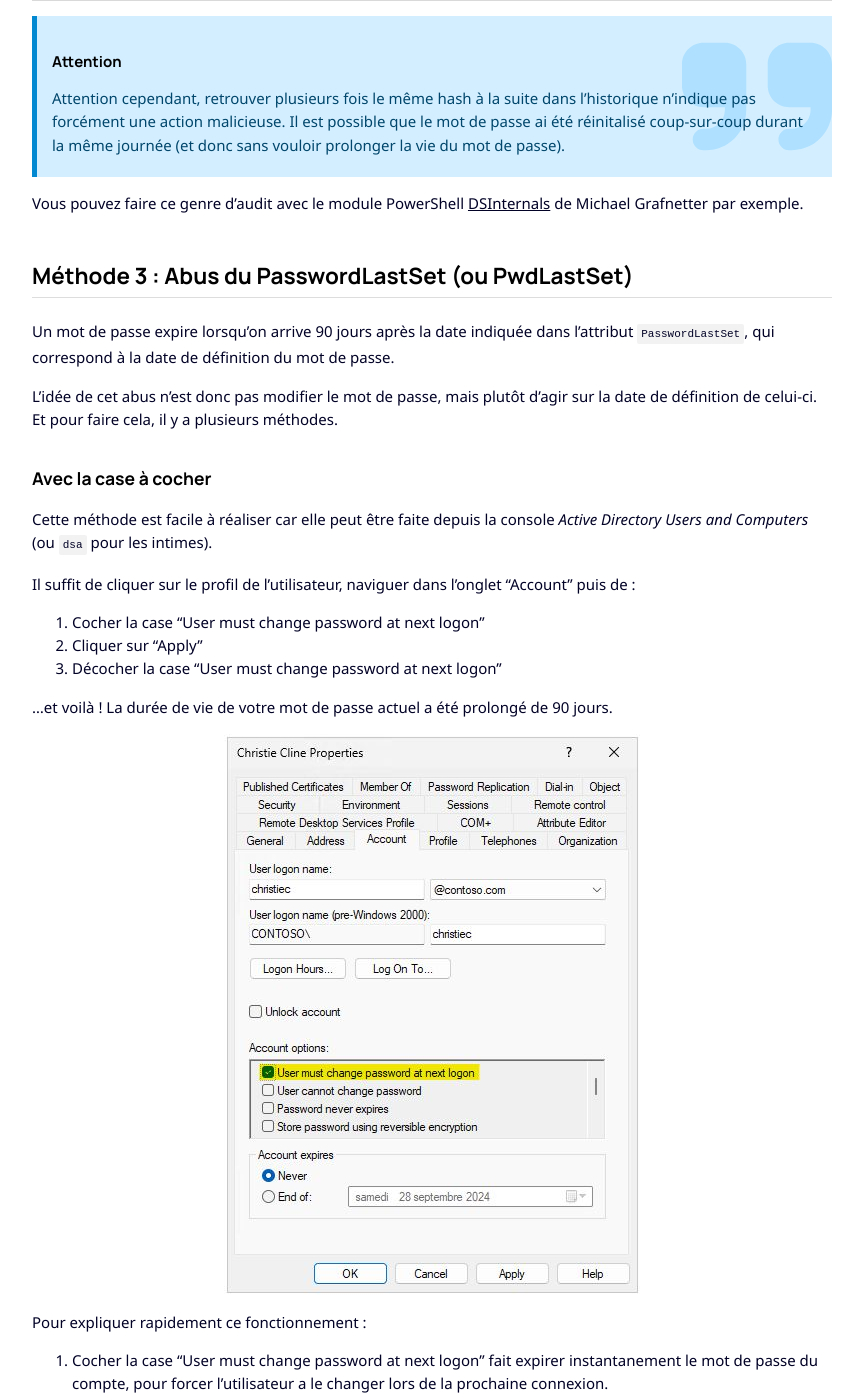
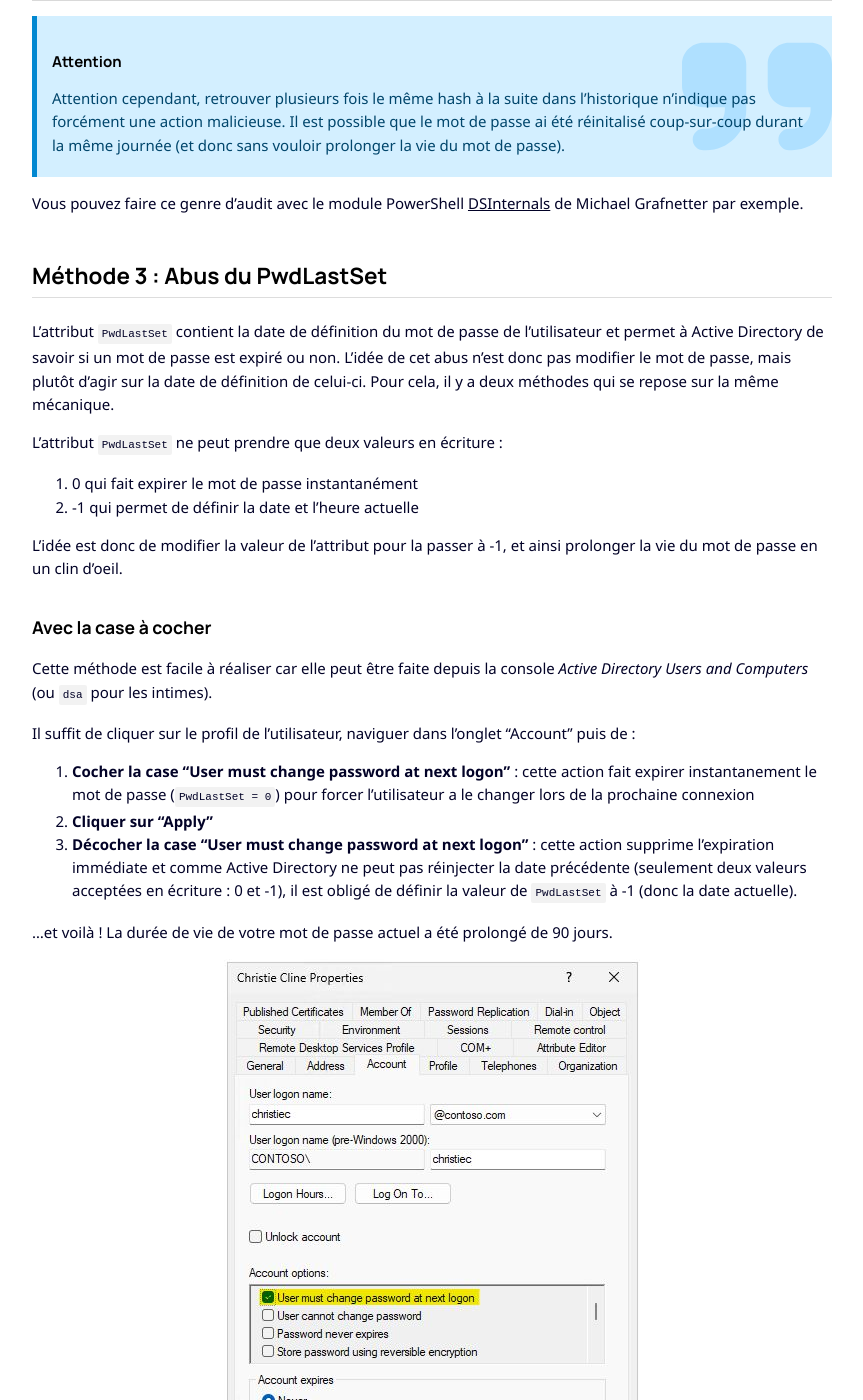
Before and after one commit to leobouard/leobouard.github.io, a Jekyll site: the page built from _posts/2024-09-15-prolonger-la-vie-mdp.md, in a window 1280 px wide and 1400 px high, scrolled down 3625 px. Shown: the whole window, without its empty margins (208-1071 px from the left). Built offline with Jekyll 4.4.1, drawn with Linux system fonts in a browser that asks for light colours; nearby versions of some CDN libraries; some web fonts are replaced; some of the changed text lies outside the part shown.

Commit message:
Ajout d'explications supplémentaires

````diff
--- a/_posts/2024-09-15-prolonger-la-vie-mdp.md
+++ b/_posts/2024-09-15-prolonger-la-vie-mdp.md
@@ -129,11 +129,16 @@ DistinguishedName : CN=Christie Cline,OU=Users,OU=CONTOSO,DC=contoso,DC=com
 
 Vous pouvez faire ce genre d'audit avec le module PowerShell [DSInternals](https://github.com/MichaelGrafnetter/DSInternals) de Michael Grafnetter par exemple.
 
-## Méthode 3 : Abus du PasswordLastSet (ou PwdLastSet)
+## Méthode 3 : Abus du PwdLastSet
 
-Un mot de passe expire lorsqu'on arrive 90 jours après la date indiquée dans l'attribut `PasswordLastSet`, qui correspond à la date de définition du mot de passe.
+L'attribut `PwdLastSet` contient la date de définition du mot de passe de l'utilisateur et permet à Active Directory de savoir si un mot de passe est expiré ou non. L'idée de cet abus n'est donc pas modifier le mot de passe, mais plutôt d'agir sur la date de définition de celui-ci. Pour cela, il y a deux méthodes qui se repose sur la même mécanique.
 
-L'idée de cet abus n'est donc pas modifier le mot de passe, mais plutôt d'agir sur la date de définition de celui-ci. Et pour faire cela, il y a plusieurs méthodes.
+L'attribut `PwdLastSet` ne peut prendre que deux valeurs en écriture :
+
+1. 0 qui fait expirer le mot de passe instantanément
+2. -1 qui permet de définir la date et l'heure actuelle
+
+L'idée est donc de modifier la valeur de l'attribut pour la passer à -1, et ainsi prolonger la vie du mot de passe en un clin d'oeil.
 
 ### Avec la case à cocher
 
@@ -141,36 +146,27 @@ Cette méthode est facile à réaliser car elle peut être faite depuis la conso
 
 Il suffit de cliquer sur le profil de l'utilisateur, naviguer dans l'onglet "Account" puis de :
 
-1. Cocher la case "User must change password at next logon"
-2. Cliquer sur "Apply"
-3. Décocher la case "User must change password at next logon"
+1. **Cocher la case "User must change password at next logon"** : cette action fait expirer instantanement le mot de passe (`PwdLastSet = 0`) pour forcer l'utilisateur a le changer lors de la prochaine connexion
+2. **Cliquer sur "Apply"**
+3. **Décocher la case "User must change password at next logon"** : cette action supprime l'expiration immédiate et comme Active Directory ne peut pas réinjecter la date précédente (seulement deux valeurs acceptées en écriture : 0 et -1), il est obligé de définir la valeur de `PwdLastSet` à -1 (donc la date actuelle).
 
 ...et voilà ! La durée de vie de votre mot de passe actuel a été prolongé de 90 jours.
 
 ![La case à cocher en question](/assets/images/must-change-password-at-next-logon.jpg)
 
-Pour expliquer rapidement ce fonctionnement :
-
-1. Cocher la case "User must change password at next logon" fait expirer instantanement le mot de passe du compte, pour forcer l'utilisateur a le changer lors de la prochaine connexion.
-2. Décocher la case supprime l'expiration du mot de passe, et comme Active Directory n'a pas gardé en mémoire l'ancienne valeur de `PasswordLastSet`, il défini la date de définition du mot de passe à aujourd'hui.
-
 ### Via PowerShell
 
-Ici on fait appel à un paramètre peu connu de la commande `Set-ADUser` pour modifier directement la date de définition du mot de passe sans passer par quatre chemins :
+Ici on fait appel à la commande `Set-ADUser` pour modifier directement l'attribut `PwdLastSet` sans passer par quatre chemins :
 
 ```powershell
-$user = Get-ADUser christiec -Properties PwdLastSet
-$user.PwdLastSet = -1
-Set-ADUser -Instance $user
+Set-ADUser christiec -Replace @{PwdLastSet = -1}
 ```
-
-La valeur -1 permet de définir la date à aujourd'hui.
 
 ### Détection
 
-Ces deux méthodes ne sont pas indétectables. Ce genre d'opération génère une différence sur les données de réplication entre les contrôleurs de domaine. Comme le mot de passe (attribut `unicodePwd`) ne change pas, pas besoin de le répliquer. En revanche, la nouvelle valeur de l'attribut `PasswordLastSet` est partagée sur tous les contrôleurs de domaine.
+Ces deux méthodes ne sont pas indétectables. Ce genre d'opération génère une différence sur les données de réplication entre les contrôleurs de domaine. Comme le mot de passe (attribut `unicodePwd`) ne change pas, pas besoin de le répliquer. En revanche, la nouvelle valeur de l'attribut `PwdLastSet` est partagée sur tous les contrôleurs de domaine.
 
-Il suffit alors de trouver les comptes avec une différence de date de réplication entre les attributs `unicodePwd` et `PasswordLastSet`.
+Il suffit alors de trouver les comptes avec une différence de date de réplication entre les attributs `unicodePwd` et `PwdLastSet`.
 
 > #### Information
 >
````
Also changed, not shown: _posts/2024-09-26-mettre-a-jour-ddpp.md (added, +36 -0 lines).
